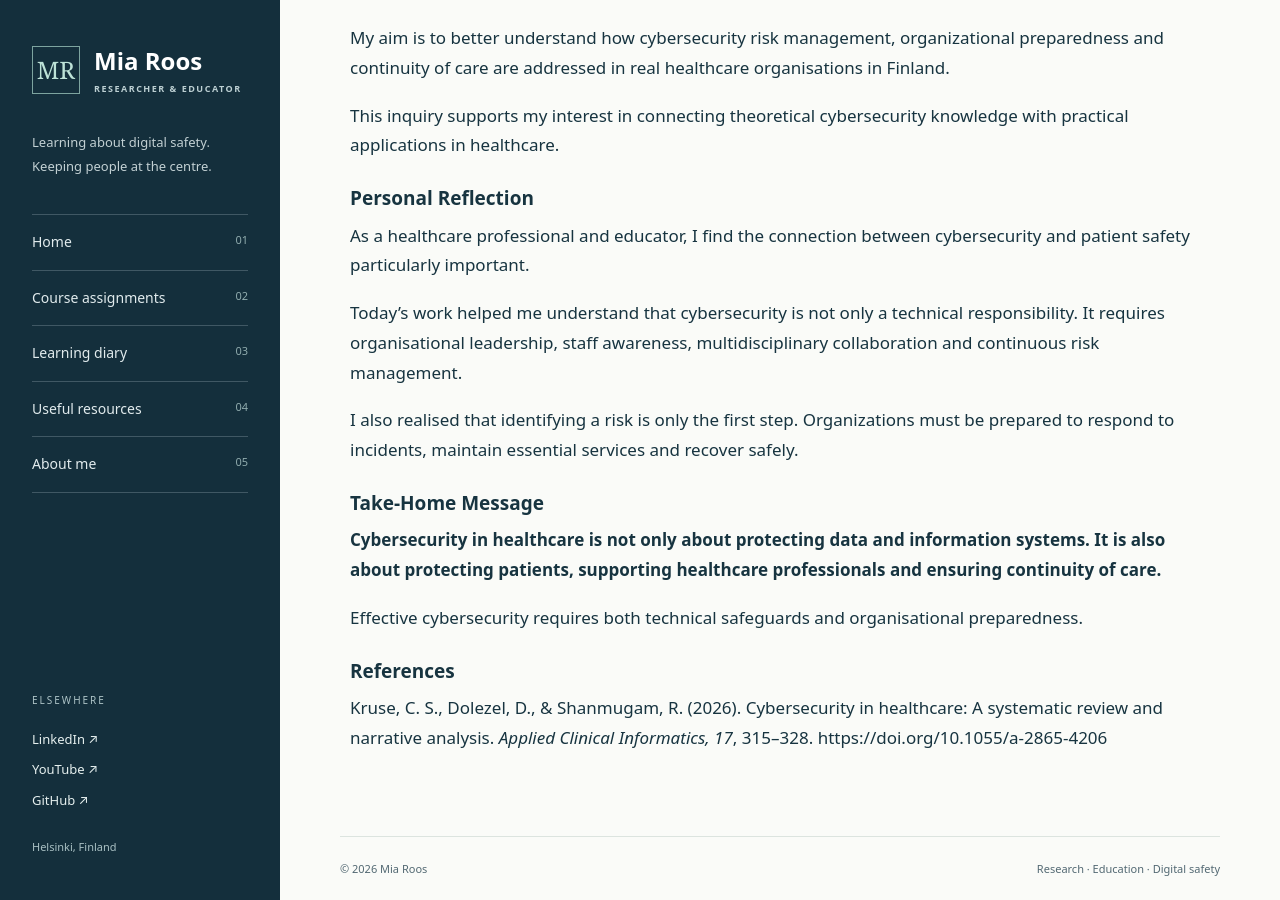
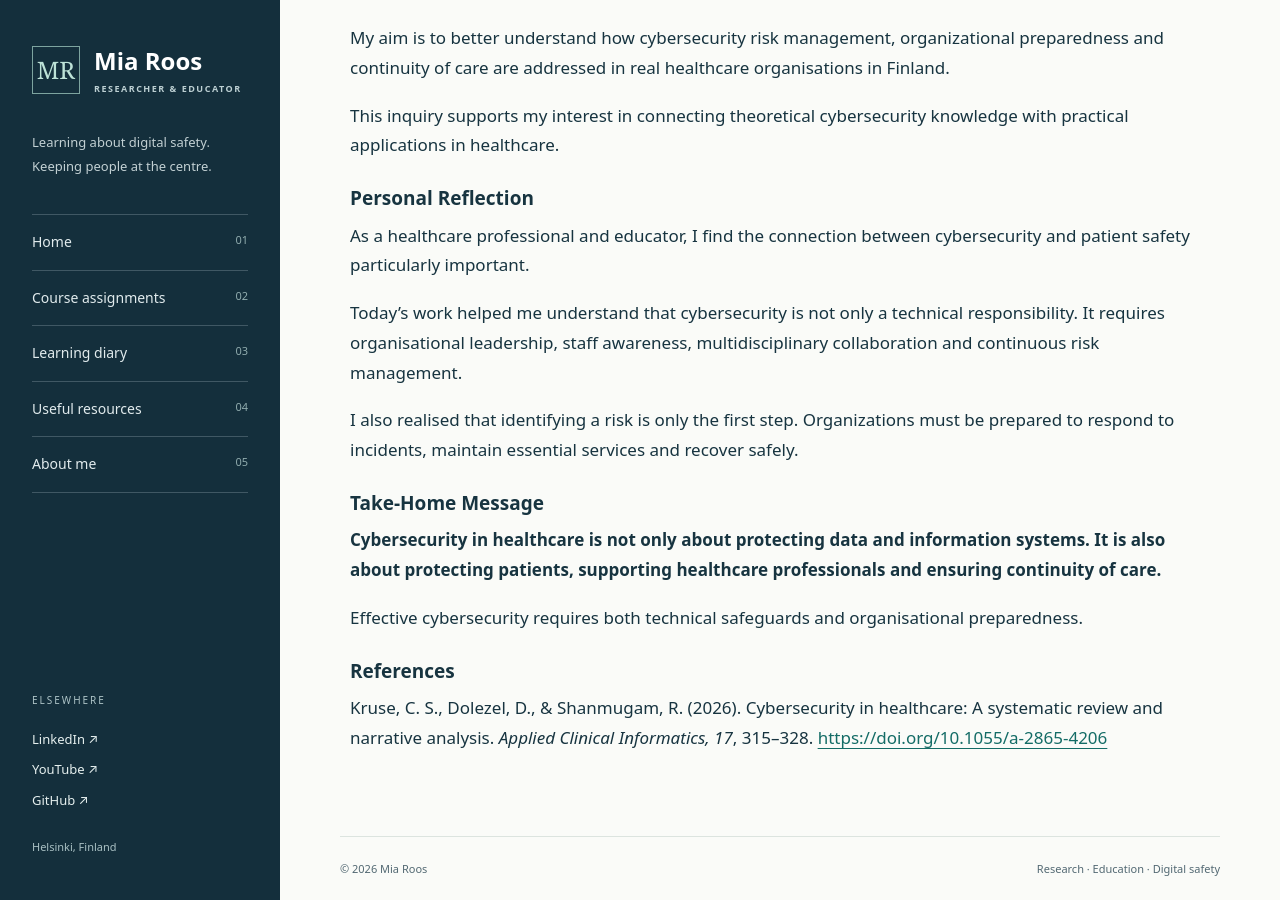
Before and after one commit to mia-roos/Cyber-Security-Studies, a Jekyll site: the page built from learning-diary/2026-10-25-learning-diary.md, in a window 1280 px wide and 900 px high, scrolled down 1737 px. Built offline with Jekyll 4.4.1, drawn with Linux system fonts in a browser that asks for light colours; our own code applies the rules of GitHub Pages for plain Markdown files; part of the change alters nothing that is shown.

```diff
--- a/learning-diary/2026-10-25-learning-diary.md
+++ b/learning-diary/2026-10-25-learning-diary.md
@@ -56,4 +56,4 @@ Effective cybersecurity requires both technical safeguards and organisational pr
 
 ### References
 
-Kruse, C. S., Dolezel, D., & Shanmugam, R. (2026). Cybersecurity in healthcare: A systematic review and narrative analysis. *Applied Clinical Informatics, 17*, 315–328. https://doi.org/10.1055/a-2865-4206
+Kruse, C. S., Dolezel, D., & Shanmugam, R. (2026). Cybersecurity in healthcare: A systematic review and narrative analysis. *Applied Clinical Informatics, 17*, 315–328. [https://doi.org/10.1055/a-2865-4206](https://doi.org/10.1055/a-2865-4206)
```
